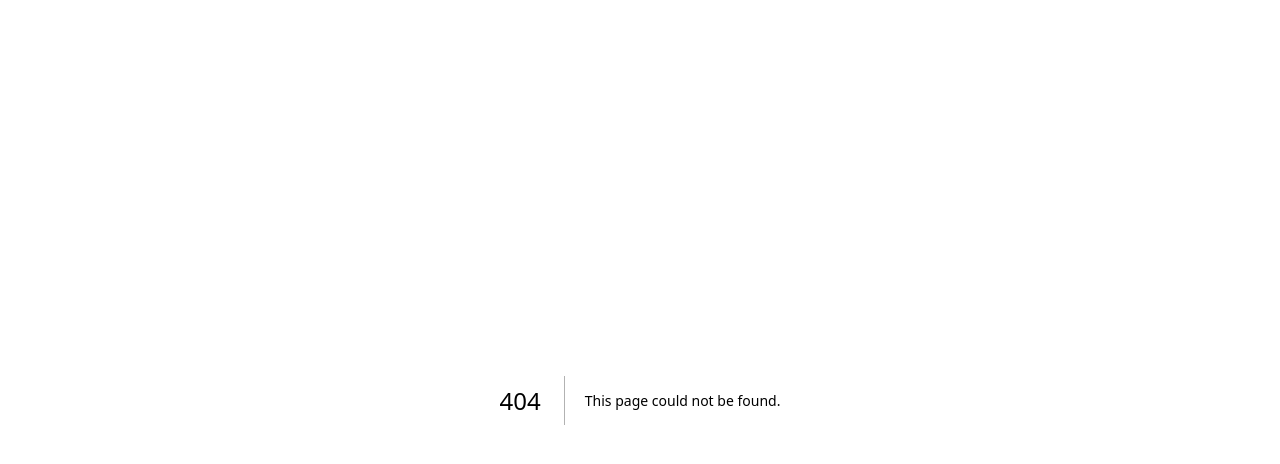
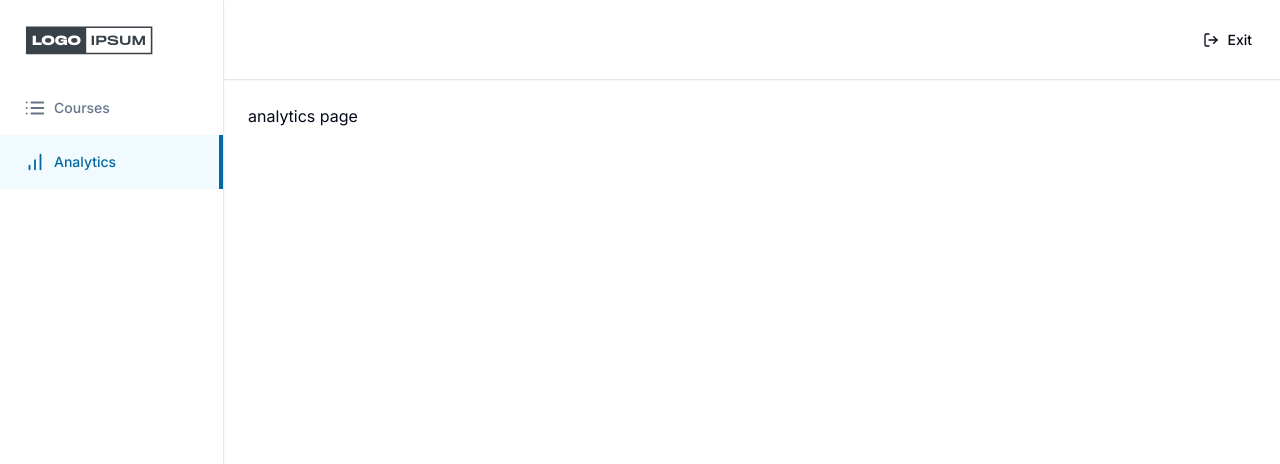
Before and after one commit to WNagorny/StudySpot, a Next.js app: page /teacher/analytics in a window 1280 px wide. Before the commit this address had no page. Shown: the top 464 px of the page. Built offline with nearby package versions, Linux system fonts and the light colour scheme.

Commit message:
added dashboard for techer mode and techer-routes

```diff
--- /dev/null
+++ b/app/(dashboard)/(routes)/teacher/analytics/page.tsx
@@ -0,0 +1,12 @@
+
+
+const AnalyticsPage = async () => {
+
+  return (
+    <div className="p-6">
+    analytics page
+    </div>
+   );
+}
+
+export default AnalyticsPage;
--- a/app/(dashboard)/(routes)/teacher/courses/page.tsx
+++ b/app/(dashboard)/(routes)/teacher/courses/page.tsx
@@ -3,7 +3,7 @@ const CoursesPage = async () => {
 
   return (
     <div className="p-6">
-     hello
+     courses page
     </div>
    );
 }
--- a/app/(dashboard)/_components/sidebar-routes.tsx
+++ b/app/(dashboard)/_components/sidebar-routes.tsx
@@ -1,9 +1,12 @@
 'use client';
 
-import { Layout, Compass } from "lucide-react";
+import {  BarChart, Compass, Layout, List } from "lucide-react";
+import { usePathname } from "next/navigation";
+
+
 import { SidebarItem } from "./sidebar-item";
 
-const questRoutes = [
+const guestRoutes = [
    {
       icon: Layout,
       label: "Dashboard",
@@ -16,9 +19,28 @@ const questRoutes = [
    },
 ]
 
+const teacherRoutes = [
+   {
+      icon: List,
+      label: "Courses",
+      href: "/teacher/courses",
+   },
+   {
+      icon: BarChart,
+      label: "Analytics",
+      href: "/teacher/analytics",
+   },
+]
+
+
+
 const SidebarRoutes = () => {
 
-   const routes = questRoutes;
+   const pathname = usePathname();
+
+   const isTeacherPage = pathname?.includes("/teacher");
+
+   const routes = isTeacherPage ? teacherRoutes : guestRoutes;
 
 	return (
    <div className='flex flex-col w-full'>
--- a/app/(dashboard)/layout.tsx
+++ b/app/(dashboard)/layout.tsx
@@ -11,7 +11,7 @@ const DashboardLayout = ({ children }: { children: React.ReactNode }) => {
 			<div className='hidden md:flex h-full w-56 flex-col fixed inset-y-0 z-50'>
 				<Sidebar />
 			</div>
-			<main className='md:pl-56 h-full'>{children}</main>
+			<main className='md:pl-56 pt-[80px] h-full'>{children}</main>
 		</div>
 	);
 };
```
